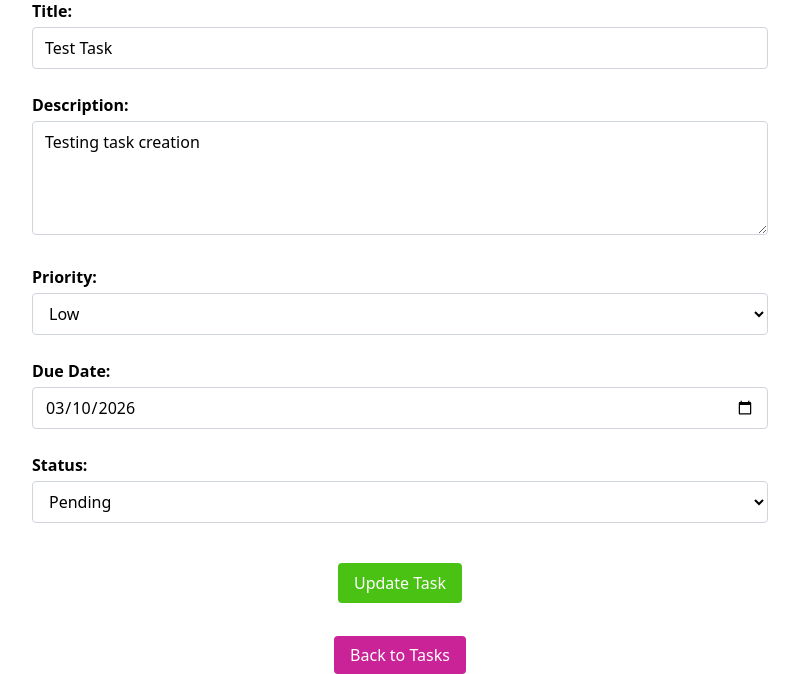
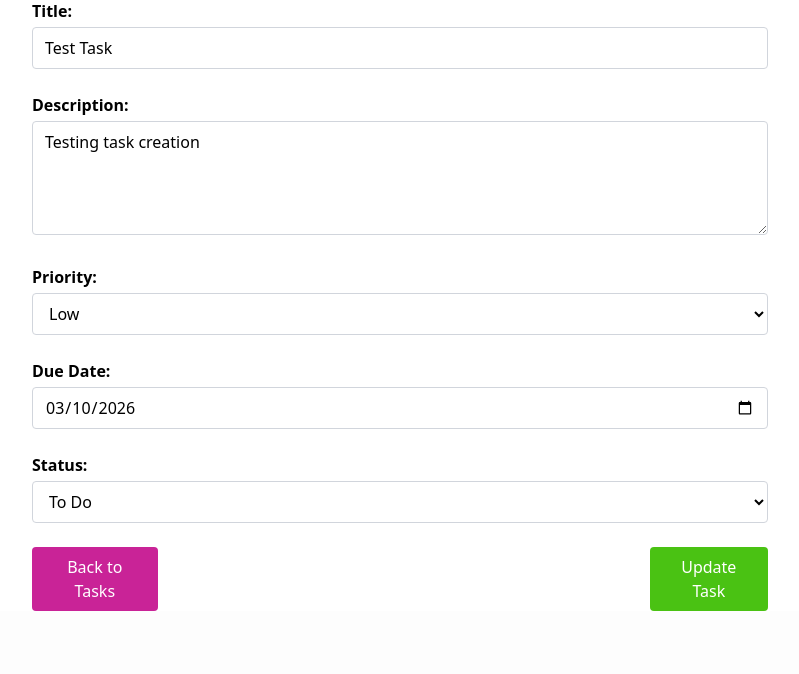
Before and after one commit to Sahar-53/Final-Project, a Flask app: page /tasks/1/edit in a window 1280 px wide. Shown: the part 197-871 px from the top of the page, without its empty margins (240-1039 px from the left). After the commit the page ends 808 px from the top, so only its background shows below. Run offline with Flask 3, Linux system fonts and the light colour scheme.

Commit message:
Button update

```diff
--- a/app.py
+++ b/app.py
@@ -49,7 +49,7 @@ class User(db.Model, UserMixin):
     password = db.Column(db.String(50), nullable=False)
 
 
-# ====== Create Registration form with valdidators ====== #
+# ====== Create Registration form with validators ====== #
 class RegisterForm(FlaskForm):
 
     username = StringField("Username", validators=[
--- a/templates/edit_task.html
+++ b/templates/edit_task.html
@@ -34,27 +34,18 @@
 
     <label class="block font-semibold mb-1" for="status">Status:</label>
     <select class="w-full border border-gray-300 rounded px-3 py-2" name="status">
-        <option value="Pending" {% if task.status=="Pending" %}selected{% endif %}>Pending</option>
+        <option value="To Do" {% if task.status=="To Do" %}selected{% endif %}>To Do</option>
         <option value="In Progress" {% if task.status=="In Progress" %}selected{% endif %}>In Progress</option>
         <option value="Completed" {% if task.status=="Completed" %}selected{% endif %}>Completed</option>
     </select>
     <br><br>
 
 
-    <!---- Update button ---->
-    <div class="text-center pt-4">
+    <!---- Back and Update button ---->
+    <div class="flex text-center space-x-123">
+    <a class="back-button" href="{{ url_for('tasks') }}">Back to Tasks</a>
     <button id="update" type="submit">Update Task</button>
     </div>
  </form>
 
- <br>
-
-
- <!---- Back button ---->
- <div class="text-center pt-4">
-  <a class="back-button" href="{{ url_for('tasks') }}">Back to Tasks</a>
- </div>
-
-</div>
-
 {% endblock %}
```
Also changed, not shown: templates/create_task.html (+4 -8 lines), instance/task_management.db.
